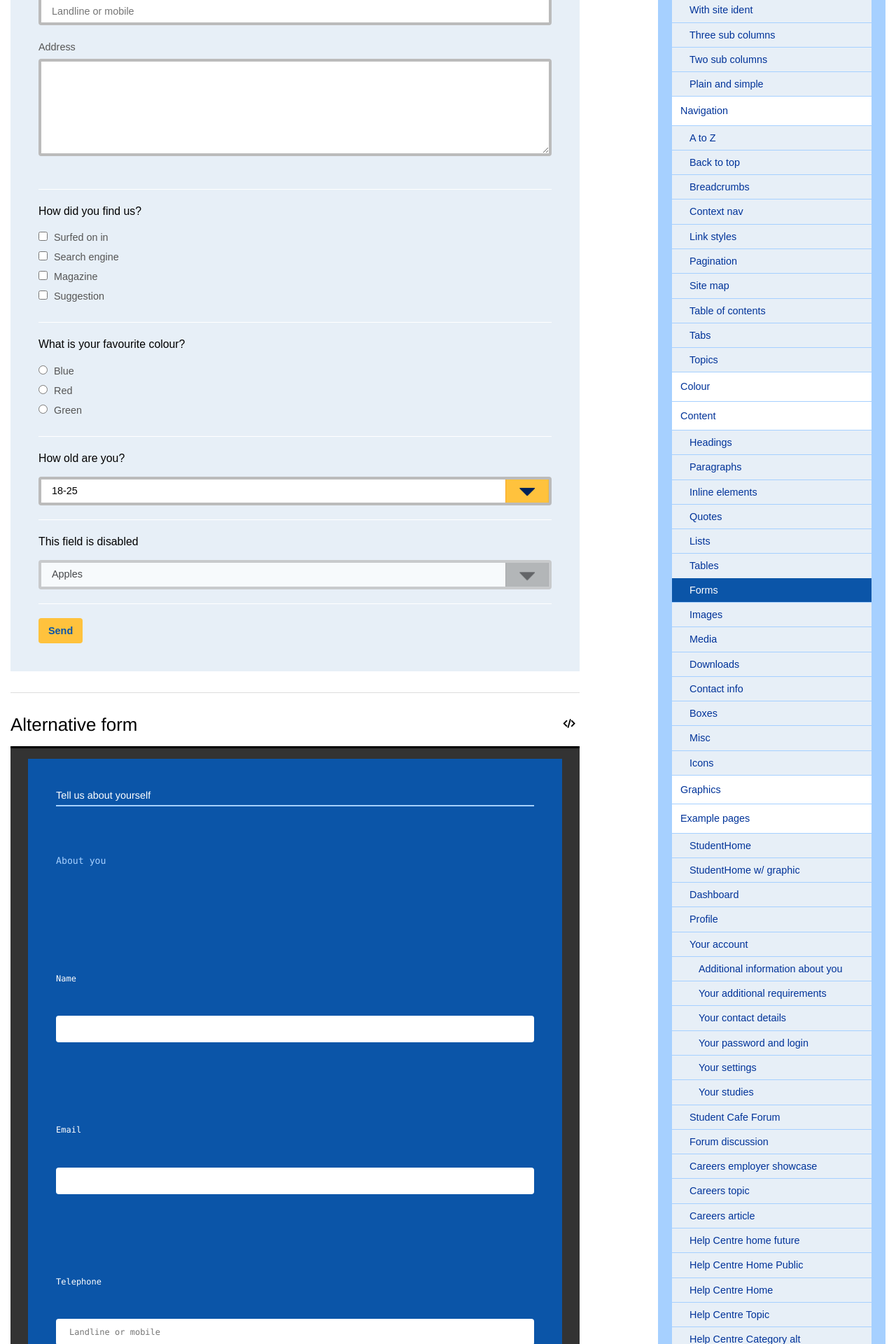
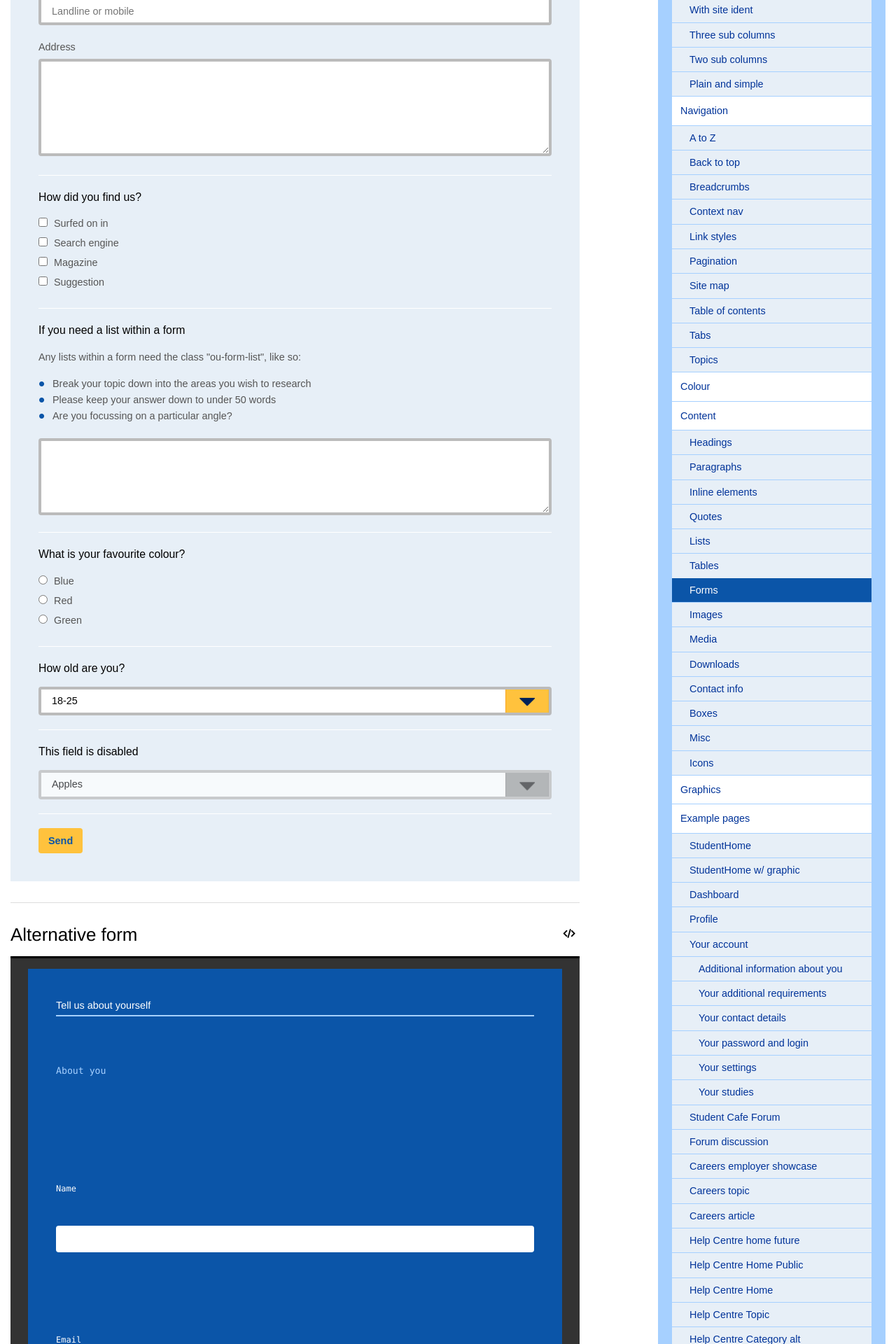
Before and after one commit to the-open-university/student-theme-framework, a Jekyll site: the page built from forms.html, in a window 1280 px wide. Shown: the part 714-2634 px from the top of the page at 70% size. Built offline with Jekyll 4.4.1, drawn with Linux system fonts in a browser that asks for light colours; nearby versions of some CDN libraries; some of the changed text lies outside the part shown.

```diff
--- a/forms.html
+++ b/forms.html
@@ -73,6 +73,21 @@ order: 70
       <label for="check4"><input type="checkbox" id="check4"> Suggestion</label>
     </li>
   </ul>
+  </fieldset>
+
+  <fieldset>
+  <legend>If you need a list within a form</legend>
+
+  <p>Any lists within a form need the class "ou-form-list", like so:</p>
+
+    <ul class="ou-form-list">
+    <li>Break your topic down into the areas you wish to research</li>
+    <li>Please keep your answer down to under 50 words</li>
+    <li>Are you focussing on a particular angle?</li>
+    </ul>
+
+    <textarea cols="50" id="topic_definition" name="topic_definition" rows="5"></textarea>
+
   </fieldset>
 
   <fieldset>
@@ -158,6 +173,22 @@ order: 70
     </li>
   </ul>
   </fieldset>
+
+  <fieldset>
+  <legend>If you need a list within a form</legend>
+
+  <p>Any lists within a form need the class "ou-form-list", like so:</p>
+
+    <ul class="ou-form-list">
+    <li>Break your topic down into the areas you wish to research</li>
+    <li>Please keep your answer down to under 50 words</li>
+    <li>Are you focussing on a particular angle?</li>
+    </ul>
+
+    <textarea cols="50" id="topic_definition" name="topic_definition" rows="5"></textarea>
+
+  </fieldset>
+
   <fieldset class="ou-options">
   <legend>What is your favourite colour?</legend>
   <ul>
@@ -234,6 +265,22 @@ order: 70
     </li>
   </ul>
   </fieldset>
+
+  <fieldset>
+  <legend>If you need a list within a form</legend>
+
+  <p>Any lists within a form need the class "ou-form-list", like so:</p>
+
+    <ul class="ou-form-list">
+    <li>Break your topic down into the areas you wish to research</li>
+    <li>Please keep your answer down to under 50 words</li>
+    <li>Are you focussing on a particular angle?</li>
+    </ul>
+
+    <textarea cols="50" id="topic_definition" name="topic_definition" rows="5"></textarea>
+
+  </fieldset>
+
   <fieldset class="ou-options">
   <legend>What is your favourite colour?</legend>
   <ul>
--- a/gui/boxes.css
+++ b/gui/boxes.css
@@ -229,7 +229,7 @@ div.ou-action-block {
 
 #ou-content a.ou-action {
 	position:relative;
-	padding:10px 0 10px 5px;
+	padding:10px 40px 10px 5px;
 }
 
 #ou-content a.ou-action:nth-child(even) {
@@ -237,15 +237,13 @@ div.ou-action-block {
 	border-bottom:1px solid #ddd;
 }
 
-#ou-content a.ou-action span.ou-title {
-	font-size:1.2em;
-}
+#ou-content a.ou-action span.ou-title {font-size:1.2em;}
 
 #ou-content a.ou-action span.ou-desc {
 	color:#777;
 	font-weight:normal;
 	font-size:.9em;
-	margin-top:3px;
+	margin-top:8px;
 }
 
 #ou-content a.ou-action:after {
@@ -254,14 +252,14 @@ div.ou-action-block {
 	content: " \f0a9";
 	color: #539d3c;
 	right: 5px;
-	top: 18px;
+	top: 40%;
 	font-size:20px;
 }
 
 #ou-content a.ou-action:hover:after {
 	color: #000;
 	font-size:30px;
-	top:16px;
+	top:40%;
 	right:2px;
 	overflow:visible;
 }
--- a/gui/forms.css
+++ b/gui/forms.css
@@ -69,10 +69,18 @@
 }
 
 #ou-content form ul {
-	xmargin-bottom:15px;
+	/*margin-bottom:15px;*/
 }
 
 #ou-content form ul li:before {content:"";}
+
+#ou-content form ul.ou-form-list {margin-bottom:20px;}
+
+#ou-content form ul.ou-form-list li {padding-left:20px;}
+
+#ou-content form ul.ou-form-list li:before {content: "\2022";}
+
+#ou-content form.ou-form-alt ul.ou-form-list li:before {color: #a6d0ff;}
 
 #ou-content form p:last-child {margin-bottom:0;}
 
@@ -201,6 +209,10 @@
 	border-color: #ffc23d;
 }
 
+
+#ou-content form fieldset textarea:last-child {margin-bottom:0;}
+
+
 @media only screen and (max-width: 400px), screen and (max-device-width: 400px) {
 
 
--- a/gui/layout.css
+++ b/gui/layout.css
@@ -116,34 +116,29 @@ div.ou-c2of3 {margin-left: 5%;}
 -------------------------------------------
 */
 
-#ou-site-ident {
-	text-align:left;
-	background: #e7eff7;
-}
+#ou-site-ident {text-align:left;}
 
 #ou-site-ident p#ou-site-title {
 	margin:0 auto;
-	padding:0;
+	padding:5px 0 0 0;
 	max-width:1180px;
 }
 
 #ou-site-ident p#ou-site-title a {
-	padding:12px 0 0 0;
+	padding:0;
 	display:inline-block;
 	color:#000;
 	text-decoration:none;
 	font-size:1.4em;
 }
 
-#ou-site-ident p#ou-site-title a:hover {
-	text-decoration:underline;
-}
+#ou-site-ident p#ou-site-title a:hover {text-decoration:underline;}
 
 #ou-site-ident p#ou-site-description {
 	margin:0 auto;
 	max-width:1180px;
-	padding:0 0 8px 0;
-	color:#666;
+	padding:0 0 20px 0;
+	color:#777;
 }
 
 
@@ -218,6 +213,9 @@ body.ou-help div#ou-region2 {
 .ou-cols-4 .cols-3:nth-child(2n+1),
 .ou-cols-3 .cols-4:nth-child(2n+1) {clear: left;}
 
+#ou-site-ident p#ou-site-title {
+	padding-top:15px;
+}
 
 
 
@@ -254,5 +252,8 @@ div.ou-c3of3,
 	margin:0 0 15px 0;
 }
 
+#ou-site-ident p#ou-site-title a {font-size:1.2em;}
+
+#ou-site-ident p#ou-site-description {font-size:.9em;}
 
 } /* end media query */
--- a/gui/navigation.css
+++ b/gui/navigation.css
@@ -170,10 +170,23 @@ ol.ou-ancestors li a:hover {
 }
 
 .ou-context-nav h2 {
-	padding: 0 0 8px 0;
+	padding: 0 0 10px 0;
 	margin: 0;
 	background-color: #a6d0ff;
+	font-size:1.2em;
 }
+
+
+/* TESTING */
+
+
+.ou-full-nav ul li.ou-expanded,
+.ou-context-nav ul li.ou-expanded  {background-color:#e7eff7;}
+
+.ou-full-nav ul li.ou-expanded li a,
+.ou-context-nav ul li.ou-expanded li a,
+.ou-full-nav ul li.ou-expanded li strong,
+.ou-context-nav ul li.ou-expanded li strong {padding-left:38px;}
 
 
 /*
```
Also changed, not shown: example-pages-library-form.html (added, +243 -0 lines), example-pages-library-page.html (added, +117 -0 lines).
